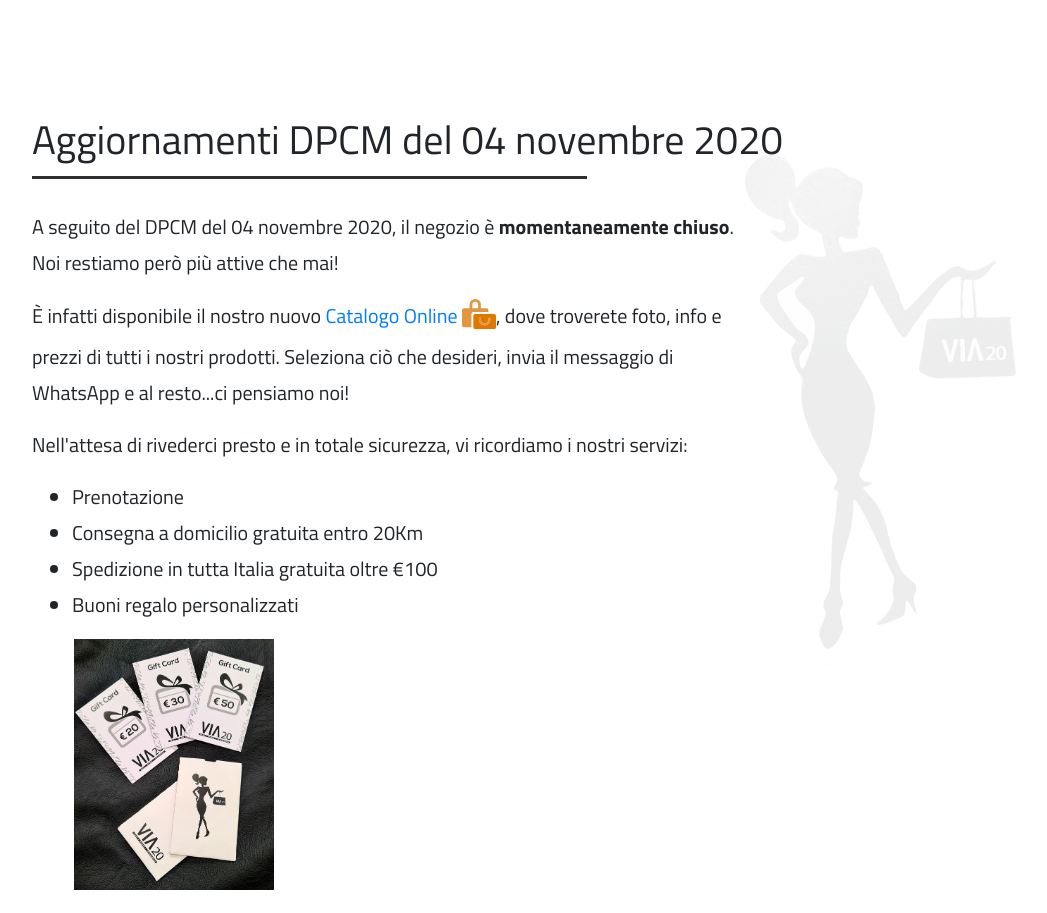
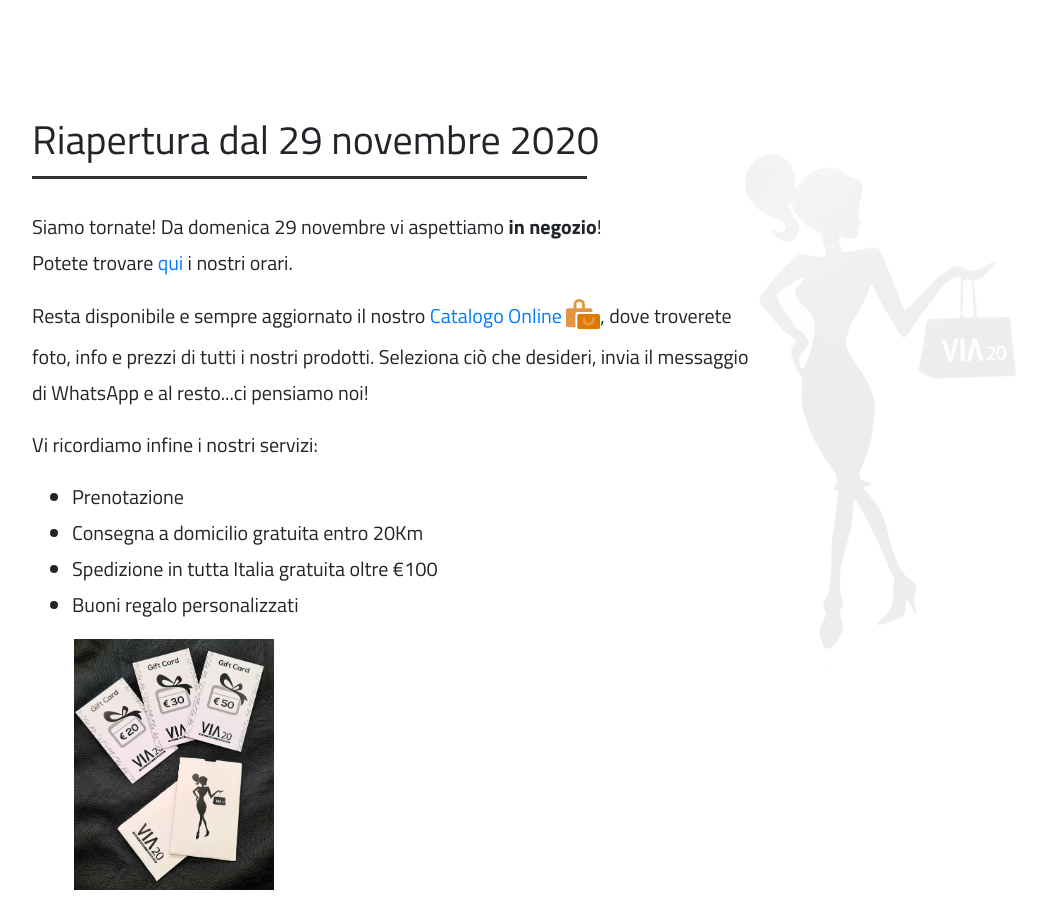
Before and after one commit to silviacalo/via20, a React (Create React App) app: page / in a window 1280 px wide. Shown: the part 1342-2255 px from the top of the page, without its empty margins (53-1100 px from the left). Built offline with nearby package versions, Linux system fonts and the light colour scheme.

Commit message:
riapertura novembre

```diff
--- a/src/routes/homepage.js
+++ b/src/routes/homepage.js
@@ -1,4 +1,5 @@
 import React from 'react';
+import { Link } from "@reach/router"
 import user from '../contents/luciana-patrizia.jpeg';
 import giftcard from '../contents/giftcard.jpeg';
 import {ReactComponent as Catalog}  from '../contents/catalog.svg';
@@ -57,24 +58,25 @@ const Homepage = () => {
           <div className="row">
             <div className="col-12">
               <h1 className="section__title">
-                Aggiornamenti DPCM del 04 novembre 2020
+                Riapertura dal 29 novembre 2020
                 <span className="under-title"></span>
               </h1>
               <div className="row">
                 <div className="col-md-8">
                   <p>
-                    A seguito del DPCM del 04 novembre 2020, il negozio è <strong>momentaneamente chiuso</strong>.
-                    Noi restiamo però più attive che mai!
+                    Siamo tornate!
+                    Da domenica 29 novembre vi aspettiamo <strong>in negozio</strong>!<br/>
+                    Potete trovare <Link to="/contatti">qui</Link> i nostri orari.
                   </p>
                   <p>
-                    &Egrave; infatti disponibile il nostro nuovo&nbsp;
+                    Resta disponibile e sempre aggiornato il nostro&nbsp;
                     <a href="https://www.whatsapp.com/catalog/393517433312/" target="_blank" rel="noopener noreferrer" title="Scopri il nostro catalogo" className="section__link">
                       Catalogo Online <Catalog />
                     </a>,
                     dove troverete foto, info e prezzi di tutti i nostri prodotti. Seleziona ciò che desideri, invia il messaggio di WhatsApp e al resto...ci pensiamo noi!
                   </p>
                   <p>
-                    Nell'attesa di rivederci presto e in totale sicurezza, vi ricordiamo i nostri servizi:
+                    Vi ricordiamo infine i nostri servizi:
                   </p>
                   <ul>
                     <li>
```
